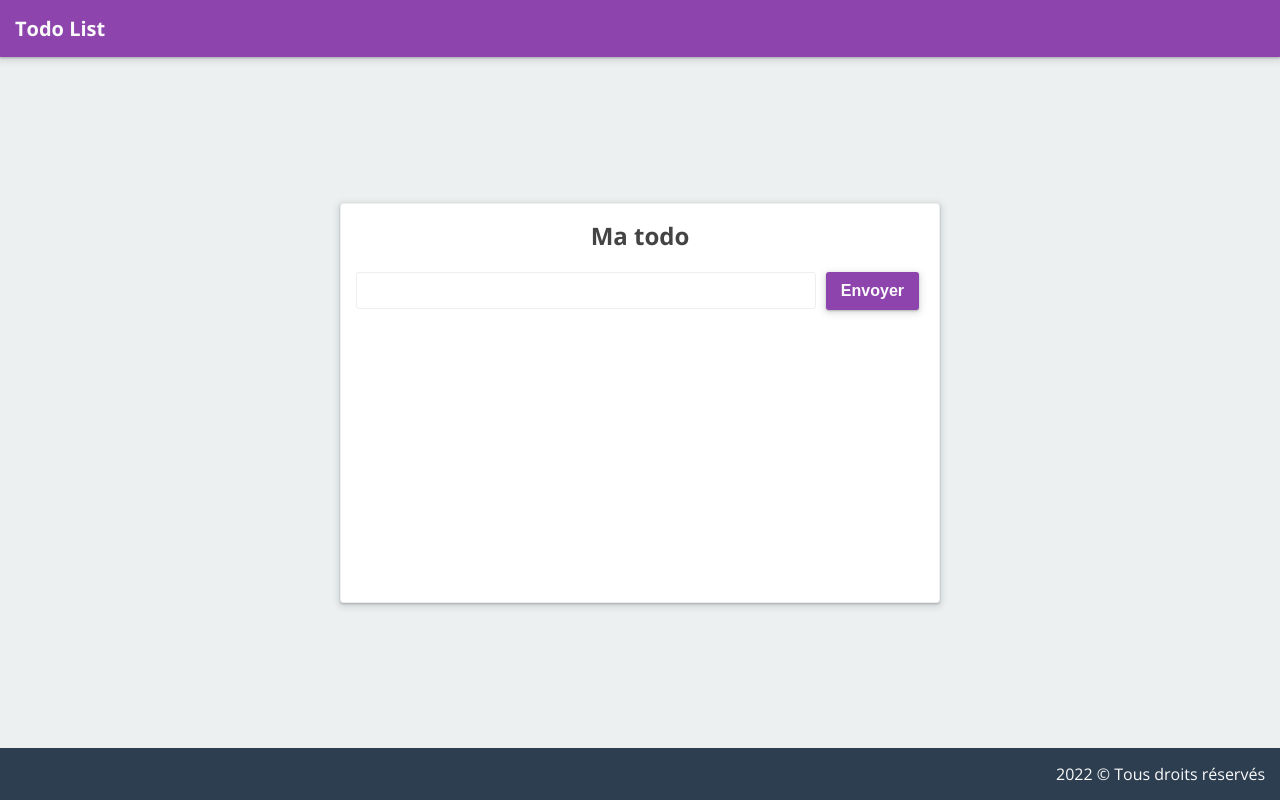
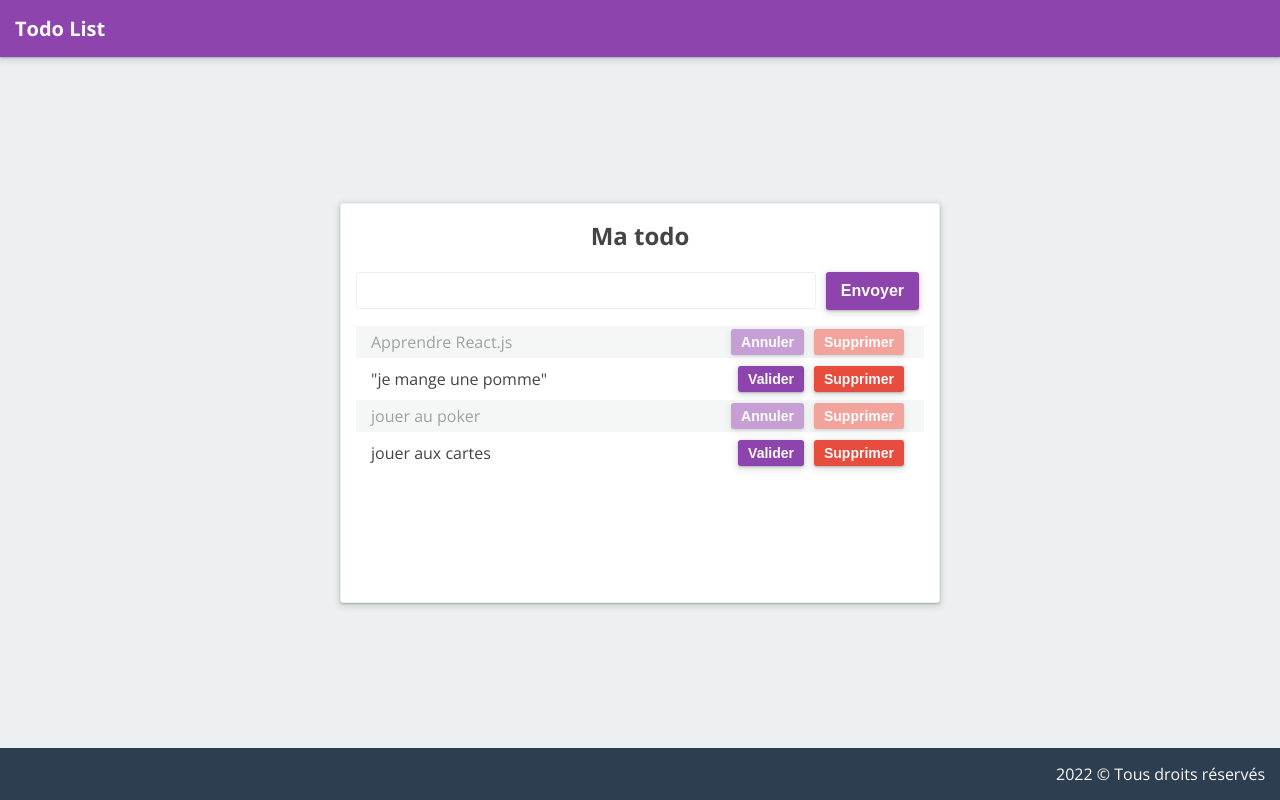
Before and after one commit to Younes80/todo-php, a PHP site: page / in a window 1280 px wide. Run offline with PHP 8.4, Linux system fonts and the light colour scheme.

Commit message:
project fini

```diff
--- a/assets/css/style.css
+++ b/assets/css/style.css
@@ -3,6 +3,7 @@
 	--font-family: 'Open Sans', sans-serif;
 	--primary: #8e44ad;
 	--dark: #2c3e50;
+	--danger: #e74c3c;
 	--background-light: #ecf0f1;
 	--text-color: #444;
 	--text-color-light: #fafafa;
@@ -31,6 +32,11 @@ p {
 
 h2 {
 	margin-bottom: 2rem;
+}
+
+ul {
+	padding: 0;
+	list-style-type: none;
 }
 
 .container {
@@ -64,6 +70,20 @@ h2 {
 	color: var(--text-color-light);
 }
 
+.btn-danger {
+	background-color: var(--danger);
+	color: var(--text-color-light);
+}
+
+.btn-small {
+	padding: 0.5rem 1rem;
+	font-size: 1.4rem;
+}
+
+.low-opacity {
+	opacity: 0.5;
+}
+
 /* Header */
 
 header {
@@ -90,10 +110,11 @@ header {
 
 .todo-container {
 	padding: 1.5rem;
+	margin: 1.5rem;
 	background-color: white;
 	border: var(--border);
 	border-radius: 3px;
-	min-width: 60rem;
+	min-width: 100%;
 	min-height: 40rem;
 	box-shadow: var(--box-shadow);
 }
@@ -104,7 +125,7 @@ header {
 
 .todo-form {
 	display: flex;
-	flex-flow: row nowrap;
+	flex-flow: row wrap;
 	align-items: center;
 }
 
@@ -116,6 +137,23 @@ header {
 	padding: 1rem 1.5rem;
 }
 
+.task-item {
+	display: flex;
+	flex-flow: row;
+	align-items: center;
+	margin-bottom: 0.5rem;
+	padding: 0.3rem 1.5rem;
+}
+
+.task-item:nth-child(odd) {
+	background-color: var(--background-light);
+}
+
+.task-name {
+	flex: 1;
+	margin-right: 0.5rem;
+}
+
 /* Footer */
 
 footer {
@@ -125,3 +163,9 @@ footer {
 	color: var(--text-color-light);
 	padding: 1.5rem;
 }
+
+@media screen and (min-width: 600px) {
+	.todo-container {
+		min-width: 60rem;
+	}
+}
--- /dev/null
+++ b/data/data.json
@@ -0,0 +1 @@
+[{"task":"Apprendre React.js","done":true,"id":1664884079},{"task":"\"je mange une pomme\"","done":false,"id":1664884477},{"task":"jouer au poker","done":true,"id":1664888653},{"task":"jouer aux cartes","done":false,"id":1664888657}]
--- a/index.php
+++ b/index.php
@@ -5,19 +5,33 @@
 const ERROR_REQUIRED = "Veuillez renseigner une tâche";
 const ERROR_TOO_SHORT = "Veuiller entrer au moins 5 caratères";
 
+// Variable qui stocke le chemin du fichier JSON
+$filename = "./data/data.json";
 
-
-// initialisation des erreurs avec une chaine de caratère vide
+// Initialisation des erreurs avec une chaine de caratère vide
 $errors = [
     'task' => '',
 ];
+// $task = '';
+$todos = [];
+
+if (file_exists($filename)) {
+    $data = file_get_contents($filename);
+    $todos = json_decode($data, true) ?? [];
+}
+
 
 // Condition pour vérifier la méthode POST
 if ($_SERVER["REQUEST_METHOD"] === "POST") {
     // Filtre pour sécuriser les input du formulaire
-    $_POST = filter_input_array(INPUT_POST, FILTER_SANITIZE_FULL_SPECIAL_CHARS);
+    $_POST = filter_input_array(INPUT_POST, [
+        'task' => [
+            'filter' => FILTER_SANITIZE_FULL_SPECIAL_CHARS,
+            'flags' => FILTER_FLAG_NO_ENCODE_QUOTES | FILTER_FLAG_STRIP_BACKTICK
+        ]
+    ]);
     // Récupération de la valeur et stocker dans une variable
-    $task = $_POST['task'];
+    $task = $_POST['task'] ?? '';
 
     // Condition pour la gestion des erreurs
     if (!$task) {
@@ -25,7 +39,19 @@ if ($_SERVER["REQUEST_METHOD"] === "POST") {
     } elseif (mb_strlen($task) < 5) {
         $errors['task'] = ERROR_TOO_SHORT;
     }
+
+    if (empty(array_filter($errors, fn ($e) => $e !== ''))) {
+        $todos = [...$todos, [
+            'task' => $task,
+            'done' => false,
+            'id' => time(),
+        ]];
+        file_put_contents($filename, json_encode($todos));
+        $task = '';
+    }
 }
+
+// print_r($todos);
 
 ?>
 </pre>
@@ -54,13 +80,26 @@ if ($_SERVER["REQUEST_METHOD"] === "POST") {
             <div class="todo-container">
                 <h2>Ma todo</h2>
                 <form class="todo-form" action="/" method="POST">
-                    <input type="text" name="task" id="task">
+                    <input type="text" name="task" id="task" value="<?= $task ?? '' ?>">
                     <button class="btn btn-primary" type="submit">Envoyer</button>
                 </form>
+                <!-- Affichage des erreurs -->
                 <?php if ($errors['task']) : ?>
                     <p class="text-danger"><?= $errors['task'] ?></p>
                 <?php endif; ?>
-                <div class="todo-list"></div>
+                <ul class="todo-list">
+                    <?php foreach ($todos as $task) : ?>
+                        <li class="task-item <?= $task['done'] ? 'low-opacity' : '' ?>">
+                            <span class="task-name"> <?= $task['task'] ?></span>
+                            <a href="/edit-task.php?id=<?= $task['id'] ?>">
+                                <button class="btn btn-primary btn-small"><?= $task['done'] ? 'Annuler' : 'Valider' ?></button>
+                            </a>
+                            <a href="/remove-task.php?id=<?= $task['id'] ?>">
+                                <button class="btn btn-danger btn-small">Supprimer</button>
+                            </a>
+                        </li>
+                    <?php endforeach; ?>
+                </ul>
             </div>
         </div>
         <?php include './includes/footer.php' ?>
```
Also changed, not shown: edit-task.php (added, +19 -0 lines), remove-task.php (added, +15 -0 lines).
